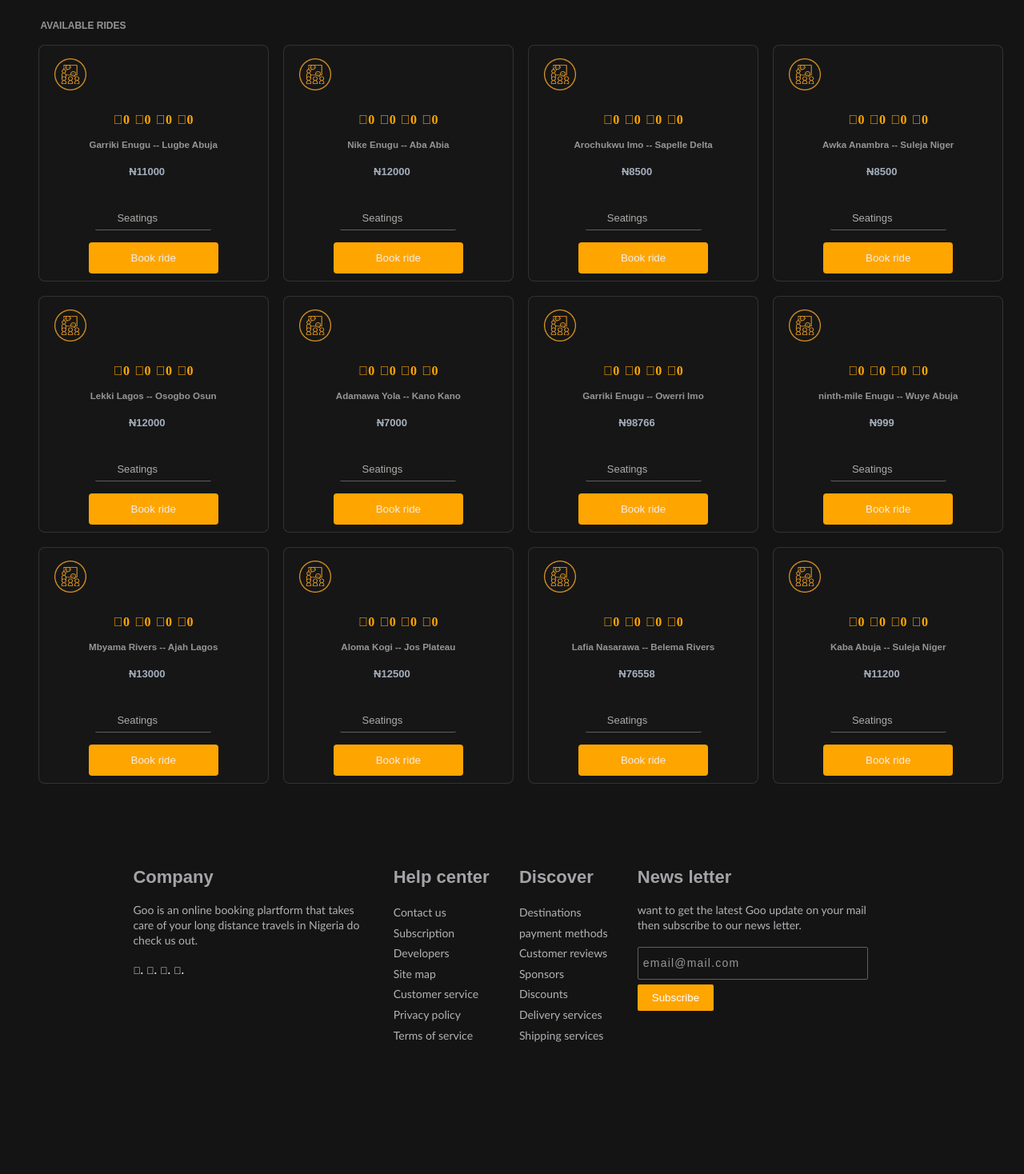
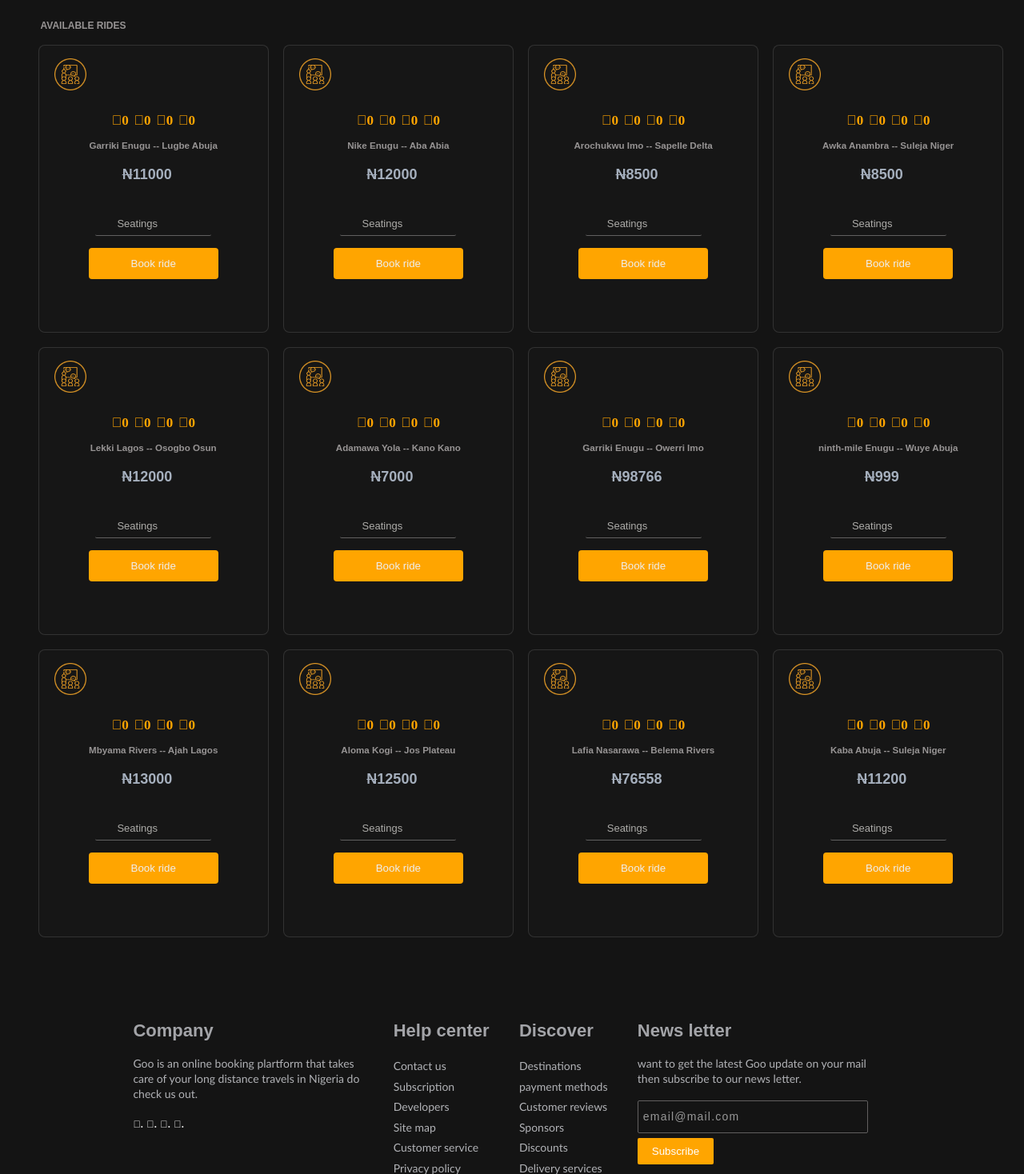
Before and after one commit to Emm-Anuel100/Goo-web-app, a PHP site: page /Goo/start_booking_ride.php in a window 1280 px wide. Shown: the part 96-1564 px from the top of the page at 80% size. Before the commit the page ends 1451 px from the top, so only its background shows below. Run offline with PHP 8.4, Linux system fonts and the light colour scheme.

Commit message:
Update start_booking.css

```diff
--- a/styles/start_booking.css
+++ b/styles/start_booking.css
@@ -51,6 +51,16 @@ input[type="text"]{
    letter-spacing: 3;
    color: #979797;
    font-family:Arial, Helvetica, sans-serif;
+}
+h4.departure{
+   font-size: 13px !important;
+   font-weight: 600 !important;
+}
+input[type="text"].depart{
+   width: 90% !important;
+   border: none;
+   font-size: 12.4px !important;
+   padding: 0 3.4rem;
 }
 button[type="search"]{
    position: relative;
@@ -129,7 +139,7 @@ div.rides-container2 .rides{
    border-radius: .5rem;
    border: 1px solid #eeeeee21;
    width: 18rem;
-   height: 18.5rem;
+   height: 22.5rem;
    overflow: visible;
 }
 h3.booked_rides{
@@ -154,7 +164,7 @@ div.rides-container2 .rides .sec-contain{
    top: 2.5rem;
 }
 div.rides-container2 .rides .rates i{ /* star icons */
-   font-size: 16px;
+   font-size: 17px;
    color: orange;
    position: relative;
    margin: 0 1px;
@@ -168,7 +178,7 @@ div.rides-container2 .rides h4{
    font-weight: bold;
 }
 div.rides-container2 .rides h5{
-   font-size: 13px;
+   font-size: 18px;
    margin: 20px 1rem 0 0; /* top, right, bottom, left */
    color: #a5afbd;
    text-transform: uppercase;
```
